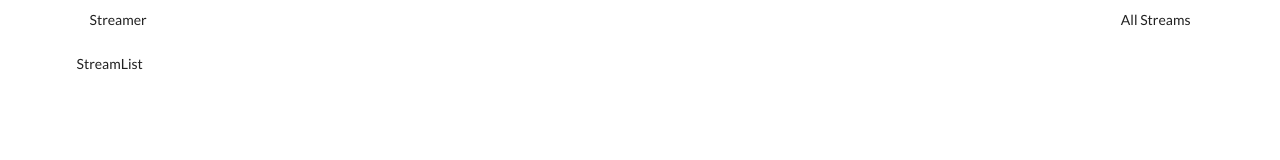
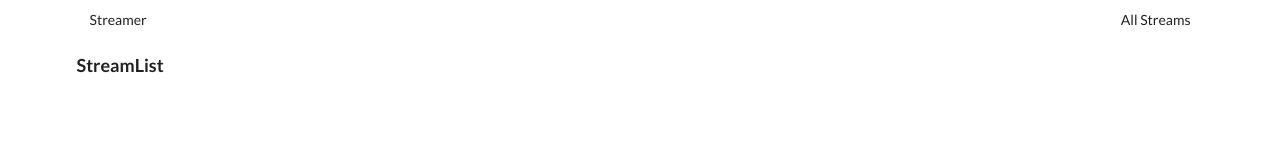
Before and after one commit to paffenst/client, a React (Create React App) app in the folder client/: page / in a window 1280 px wide. Shown: the top 160 px of the page. Built offline with nearby package versions, Linux system fonts and the light colour scheme.

Commit message:
final navigation with react router

```diff
--- a/client/src/components/streams/StreamList.js
+++ b/client/src/components/streams/StreamList.js
@@ -1,7 +1,11 @@
 import React from 'react';
 
 const StreamList = () => {
-return <div>StreamList</div>
+return (
+    <div>
+        <h3> StreamList </h3>
+    </div>
+)
+
 }
-
 export default StreamList;
```
